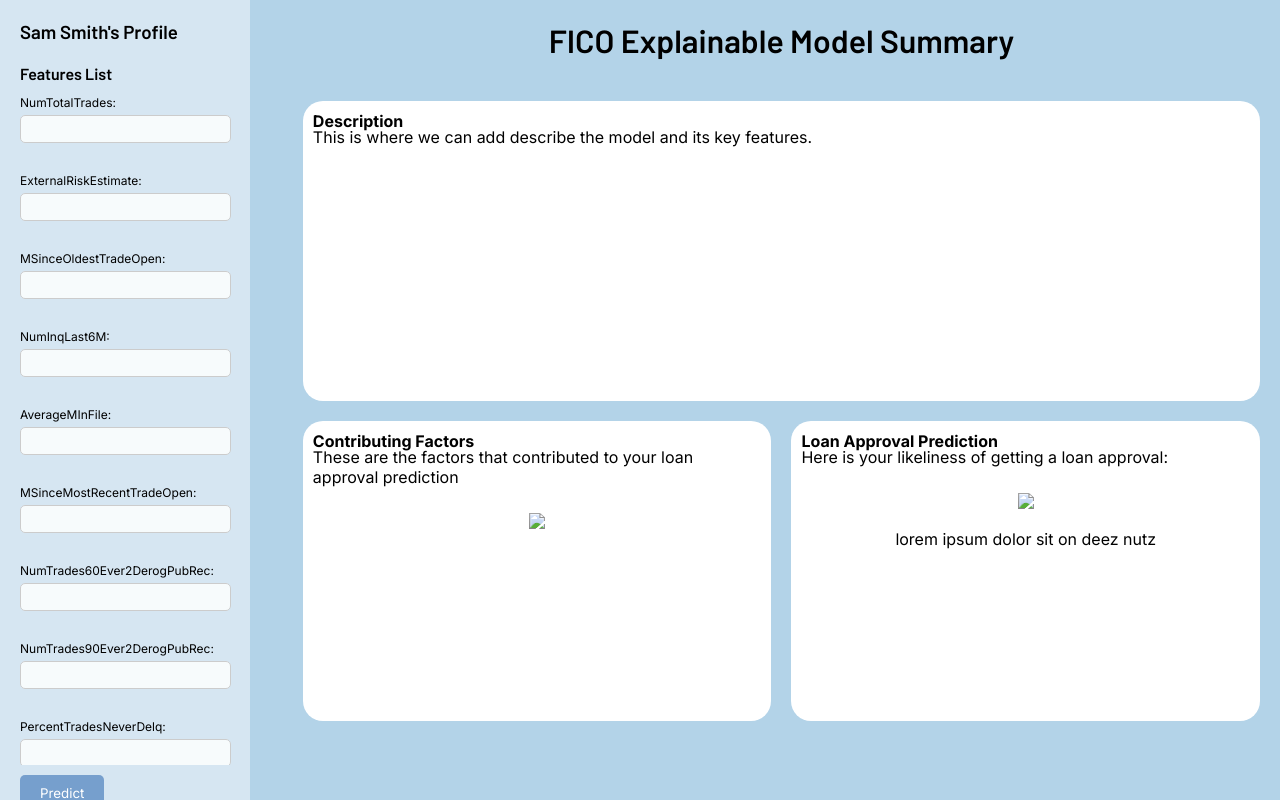
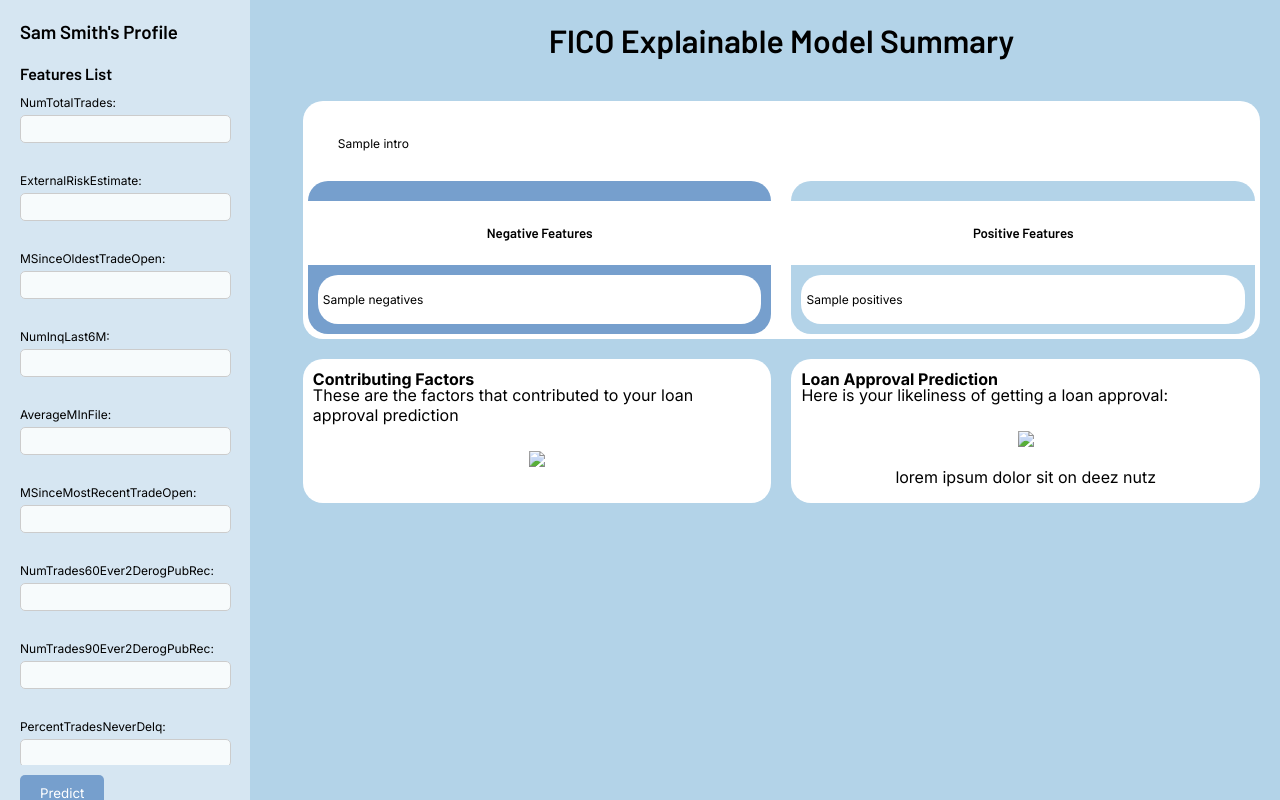
Before and after one commit to s-exe/csds-flask-project, a Flask app: template templates/dashboard.html in a window 1280 px wide. Run offline with Flask 2, Linux system fonts and the light colour scheme; the template is opened without the code that fills it: most values are stand-ins (such as "Sample title", 1, 10 or a date in 2020).

Commit message:
Fully implemented for demo.

```diff
--- a/app.py
+++ b/app.py
@@ -7,6 +7,7 @@ import pandas as pd
 import dill
 import re
 import lime
+import random
 from lime import lime_text
 from lime.lime_text import LimeTextExplainer
 
@@ -230,13 +231,203 @@ def plot_to_img(type, explanation):
         return img_b64
 
 
+def getDescription(prediction, explanation, test_instance):
+
+    if (prediction[0] >= prediction[1]):
+        verdict = f'negative with a certainty of {str(round(prediction[0] * 100, 2))}%'
+        implication = 'unlikely'
+    elif (prediction[0] < prediction[1]):
+        verdict = f'positive with a certainty of {str(round(prediction[1] * 100, 2))}%'
+        implication = 'likely'
+
+
+    head = f"Based on the provided information, the model's predicted outlook was {verdict}.\
+             This prediction means that it was {implication} that the applicant is able to \
+             complete the loan period without being over 90 days overdue on a repayment.<br>"
+
+
+    pos = "These are the positively contributing features which were beneficial during\
+           the consideration process:"
+
+    neg = "These were the negatively contributing features which can be improved to potentially\
+           yield a more positive prediction:"
+
+
+    Fpos = ''
+    Fneg = ''
+    for feature in explanation:
+        if feature[1] > 0:
+            Fpos = Fpos + f'<br>{featureDescription(feature[0], test_instance[feature[0]], 1)}'
+        else:
+            Fneg = Fneg + f'<br>{featureDescription(feature[0], test_instance[feature[0]], 0)}'
+
+    a = f'{head}<br>'
+    b = f'{pos}{Fpos}<br>'
+    c = f'<br>{neg}{Fneg}'
+
+    return a, b, c
+
+
+def featureDescription(feature, value, flag):
+
+    if feature == 'ExternalRiskEstimate':
+        if flag == 1:
+            feature_desc = f'The high value of {feature}: {value}.'
+        else:
+            feature_desc = f'The low value of {feature}: {value}, which would benefit from being greater.'
+
+    elif feature == 'MSinceOldestTradeOpen':
+        if flag == 1:
+            feature_desc = f'The long history of {feature}: {value}.'
+        else:
+            feature_desc = f'The short history of {feature}: {value}, which being longer would be more preferable.'
+
+    elif feature == 'MSinceMostRecentTradeOpen':
+        if flag == 1:
+            feature_desc = f'Recent activity in {feature}: {value}.'
+        else:
+            feature_desc = f'Lack of recent activity in {feature}: {value}, where more recent activity is desired.'
+
+    elif feature == 'AverageMInFile':
+        if flag == 1:
+            feature_desc = f'High average months in {feature}: {value}.'
+        else:
+            feature_desc = f'Low average months in {feature}: {value}, a higher average would provide a more reliable history.'
+
+    elif feature == 'NumSatisfactoryTrades':
+        if flag == 1:
+            feature_desc = f'Numerous satisfactory trades in {feature}: {value}.'
+        else:
+            feature_desc = f'Few satisfactory trades in {feature}: {value}, which would benefit from more satisfactory trades.'
+
+    elif feature == 'NumTrades60Ever2DerogPubRec':
+        if flag == 1:
+            feature_desc = f'Few trades with 60+ delinquencies or public records in {feature}: {value}.'
+        else:
+            feature_desc = f'More trades with 60+ delinquencies or public records in {feature}: {value} may indicate credit risk, therefore should be minimised.'
+
+    elif feature == 'NumTrades90Ever2DerogPubRec':
+        if flag == 1:
+            feature_desc = f'Few trades with 90+ delinquencies or public records in {feature}: {value}.'
+        else:
+            feature_desc = f'More trades with 90+ delinquencies or public records in {feature}: {value} may indicate credit risk, therefore should be minimised.'
+
+    elif feature == 'PercentTradesNeverDelq':
+        if flag == 1:
+            feature_desc = f'High percentage of trades with no delinquencies in {feature}: {value}.'
+        else:
+            feature_desc = f'Low percentage of trades with no delinquencies in {feature}: {value}, which would benefit from being more consistent.'
+
+    elif feature == 'MSinceMostRecentDelq':
+        if flag == 1:
+            feature_desc = f'A long period of time since the last deliquency in {feature}: {value}.'
+        else:
+            feature_desc = f'A short period of time since the last deliquency in {feature}: {value}, which should be avoided.'
+
+    elif feature == 'MaxDelq2PublicRecLast12M':
+        if flag == 1:
+            feature_desc = f'Lowest delinquency level in the last 12 months in {feature}: {value}.'
+        else:
+            feature_desc = f'Higher delinquency level in the last 12 months in {feature}: {value}, would best be avoided to demonstrate lesser risk.'
+
+    elif feature == 'MaxDelqEver':
+        if flag == 1:
+            feature_desc = f'Lowest delinquency level ever in {feature}: {value}.'
+        else:
+            feature_desc = f'Higher delinquency level ever in {feature}: {value}, would best be avoided to demonstrate lesser risk.'
+
+    elif feature == 'NumTotalTrades':
+        if flag == 1:
+            feature_desc = f'The total number of trades in {feature}: {value}.'
+        else:
+            feature_desc = f'The total number of trades in {feature}: {value}, where a greater number may show consistency.'
+
+    elif feature == 'NumTradesOpeninLast12M':
+        if flag == 1:
+            feature_desc = f'Open trades in the last 12 months in {feature}: {value}.'
+        else:
+            feature_desc = f'No open trades in the last 12 months in {feature}: {value}, where a larger number would demonstrate more reliability.'
+
+    elif feature == 'PercentInstallTrades':
+        if flag == 1:
+            feature_desc = f'The percentage of installment trades in {feature}: {value}.'
+        else:
+            feature_desc = f'The percentage of installment trades in {feature}: {value}, which may benefit from more instances.'
+
+    elif feature == 'MSinceMostRecentInqexcl7days':
+        if flag == 1:
+            feature_desc = f'No recent inquiries (excluding last 7 days) in {feature}: {value}.'
+        else:
+            feature_desc = f'Recent inquiries (excluding last 7 days) have been performed in {feature}: {value}, which may lead to doubt about the applicant.'
+
+    elif feature == 'NumInqLast6M':
+        if flag == 1:
+            feature_desc = f'Few inquiries in the last 6 months in {feature}: {value}.'
+        else:
+            feature_desc = f'Too many inquiries in the last 6 months in {feature}: {value}, which may indicate problematic activity.'
+
+    elif feature == 'NumInqLast6Mexcl7days':
+        if flag == 1:
+            feature_desc = f'Few inquiries in the last 6 months (excluding last 7 days) in {feature}: {value}.'
+        else:
+            feature_desc = f'Numerous inquiries in the last 6 months (excluding last 7 days) in {feature}: {value}, which may indicate problematic activity.'
+
+    elif feature == 'NetFractionRevolvingBurden':
+        if flag == 1:
+            feature_desc = f'Good ratio of revolving burden in {feature}: {value}'
+        else:
+            feature_desc = f'Poor ratio of revolving burden in {feature}: {value}, which may benefit from being greater.'
+
+    elif feature == 'NetFractionInstallBurden':
+        if flag == 1:
+            feature_desc = f'Good installment burden ratio in {feature}: {value}'
+        else:
+            feature_desc = f'Poor installment burden ratio in {feature}: {value}, where a more reasonable ratio would be beneficial.'
+
+    elif feature == 'NumRevolvingTradesWBalance':
+        if flag == 1:
+            feature_desc = f'Number of revolving trades with a balance in {feature}: {value}.'
+        else:
+            feature_desc = f'Number of revolving trades with a balance in {feature}: {value} that may indicate credit risk.'
+
+    elif feature == 'NumInstallTradesWBalance':
+        if flag == 1:
+            feature_desc = f'Number of installment trades with a balance in {feature}: {value}.'
+        else:
+            feature_desc = f'Number of  installment trades with a balance in {feature}: {value} that may indicate credit risk.'
+
+    elif feature == 'NumBank2NatlTradesWHighUtilization':
+        if flag == 1:
+            feature_desc = f'Low rate of high utilization of bank/national trades in {feature}: {value}.'
+        else:
+            feature_desc = f'High rate of high utilization of bank/national trades in {feature}: {value}, which should not be too high.'
+
+    elif feature == 'PercentTradesWBalance':
+        if flag == 1:
+            feature_desc = f'The percentage of trades with a balance in {feature}: {value}.'
+        else:
+            feature_desc = f'The percentage of trades with a balance in {feature}: {value}, which may indicate credit risk.'
+
+    else:
+        feature_desc = f'No description available for {feature}'
+
+    return feature_desc
 
 
 '''
                             This is a sample data for initial page loading
 '''
-# Placeholder values for index route
-sample_data = {'ExternalRiskEstimate':87,
+sampling_data = pd.read_csv('H_test.csv')
+
+# Generate a random index
+random_index = random.randint(0, len(sampling_data) - 1)
+# Select the random test instance from H_val_X
+random_test_instance = sampling_data.iloc[random_index]
+
+sample_data = random_test_instance.to_dict()
+
+# Placeholder values for index route (not utilised)
+'''sample_data = {'ExternalRiskEstimate':87,
                    'MSinceOldestTradeOpen':155,
                    'MSinceMostRecentTradeOpen':4,
                    'AverageMInFile':70,
@@ -258,7 +449,7 @@ sample_data = {'ExternalRiskEstimate':87,
                    'NumRevolvingTradesWBalance':2,
                    'NumInstallTradesWBalance':1,
                    'NumBank2NatlTradesWHighUtilization':0,
-                   'PercentTradesWBalance':20}
+                   'PercentTradesWBalance':20}'''
 
 '''
                             This is a sample data for initial page loading
@@ -287,34 +478,37 @@ def index():
     explanation = run_lime(sample, model)
 
     top10 = get_top10(explanation)
+    intro, positives, negatives = getDescription(explanation.predict_proba, top10, sample_data)
     bar_plot_img = plot_to_img('bar', explanation)
     pie_chart_img = plot_to_img('pie', explanation)
 
     return render_template('dashboard.html',
-                           val1=sample_data["NumTotalTrades"],
-                           val2=sample_data["ExternalRiskEstimate"],
-                           val3=sample_data["MSinceOldestTradeOpen"],
-                           val4=sample_data["NumInqLast6M"],
-                           val5=sample_data["AverageMInFile"],
-                           val6=sample_data["MSinceMostRecentTradeOpen"],
-                           val7=sample_data["NumTrades60Ever2DerogPubRec"],
-                           val8=sample_data["NumTrades90Ever2DerogPubRec"],
-                           val9=sample_data["PercentTradesNeverDelq"],
-                           val10=sample_data["MSinceMostRecentDelq"],
-                           val11=sample_data["MaxDelq2PublicRecLast12M"],
-                           val12=sample_data["MaxDelqEver"],
-                           val13=sample_data["NumTradesOpeninLast12M"],
-                           val14=sample_data["PercentInstallTrades"],
-                           val15=sample_data["MSinceMostRecentInqexcl7days"],
-                           val16=sample_data["NumInqLast6Mexcl7days"],
-                           val17=sample_data["NetFractionRevolvingBurden"],
-                           val18=sample_data["NetFractionInstallBurden"],
-                           val19=sample_data["NumRevolvingTradesWBalance"],
-                           val20=sample_data["NumInstallTradesWBalance"],
-                           val21=sample_data["NumBank2NatlTradesWHighUtilization"],
-                           val22=sample_data["PercentTradesWBalance"],
+                           feat1=top10[0][0],
+                           feat2=top10[1][0],
+                           feat3=top10[2][0],
+                           feat4=top10[3][0],
+                           feat5=top10[4][0],
+                           feat6=top10[5][0],
+                           feat7=top10[6][0],
+                           feat8=top10[7][0],
+                           feat9=top10[8][0],
+                           feat10=top10[9][0],
+                           val1=sample_data[top10[0][0]],
+                           val2=sample_data[top10[1][0]],
+                           val3=sample_data[top10[2][0]],
+                           val4=sample_data[top10[3][0]],
+                           val5=sample_data[top10[4][0]],
+                           val6=sample_data[top10[5][0]],
+                           val7=sample_data[top10[6][0]],
+                           val8=sample_data[top10[7][0]],
+                           val9=sample_data[top10[8][0]],
+                           val10=sample_data[top10[9][0]],
                            bar_plot_url=bar_plot_img,
-                           pie_chart_url=pie_chart_img
+                           pie_chart_url=pie_chart_img,
+                           intro = intro,
+                           positives = positives,
+                           negatives = negatives
+
                            )
 
 if __name__ == '__main__':
--- a/templates/dashboard.html
+++ b/templates/dashboard.html
@@ -75,6 +75,8 @@
 }
 
         .rectangles-container {
+            /* height: fit-content; */
+            /* overflow: auto; */
             display: flex;
             justify-content: space-between;
             flex-direction: row;
@@ -84,19 +86,34 @@
 
         .placeholder-rectangle {
             flex: 1;
-            min-height: 300px;
             background-color: #FFFFFF;
             position: relative;
             border-radius: 20px;
         }
 
+        .feature_rectangle {
+            margin: 10px;
+            border-radius: 20px;
+            background-color: #FFFFFF;
+            padding: 5px;
+        }
+
         .top-rectangle {
-            width: 100%;
-            min-height: 300px;
+            /* width: 100%; */
+            min-height: fit-content;
             background-color: #FFFFFF;
             margin-block: 20px 20px;
             position: relative;
             border-radius: 20px;
+            padding: 5px;
+        }
+
+        .title {
+            width: 100%;
+            background-color: #FFFFFF;
+            padding-block: 2px;
+            margin-top: 20px;
+            text-align: center;
         }
 
         .rectangle-title {
@@ -175,6 +192,14 @@
             text-align: center;
             background-color: #B3D3E8;
         }
+
+        .small-text {
+        font-size: 12px;
+        text-align: start;
+        }
+
+
+
 
         /* form > button {
             padding-bottom: 10px;
@@ -264,16 +289,35 @@
                     <button type="submit">Predict</button><br>
                 </form>
             </div>
+        </div>
 
-        </div>
         <div class="main-content">
         <!-- <div class="content"> -->
             <div class="fixed-header"><h1>FICO Explainable Model Summary</h1></div>
             <div class="top-rectangle">
-                <div class="rectangle-title">Description</div>
+                <!-- <div class="rectangle-title">Description</div> -->
                 <div class="description">
-                    <p>This is where we can add describe the model and its key features.</p>
+                    <p class="small-text" style="margin: 20px;">{{ intro | safe }}</p>
                 </div>
+                <div class="rectangles-container">
+                    <div class="placeholder-rectangle" style="background-color: #769FCD" >
+                        <div class="title">
+                            <h5>Negative Features</h5>
+                        </div>
+                        <div class="feature_rectangle">
+                            <p class="small-text">{{ negatives | safe }}</p>
+                        </div>
+                    </div>
+                    <div class="placeholder-rectangle" style="background-color: #B3D3E8">
+                        <div class="title">
+                            <h5>Positive Features</h5>
+                        </div>
+                        <div class="feature_rectangle">
+                            <p class="small-text">{{ positives | safe }}</p>
+                        </div>
+                    </div>
+                </div>
+
             </div>
 
             <div class="rectangles-container">
```
